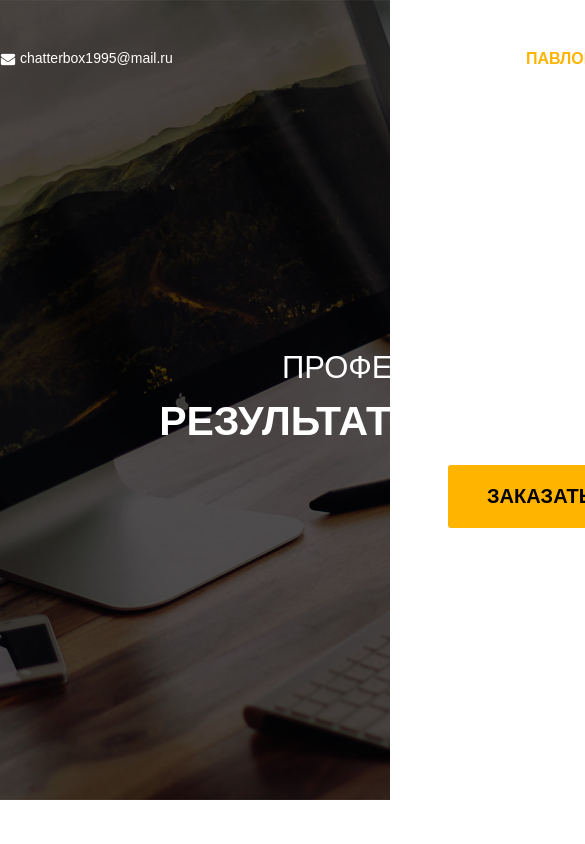
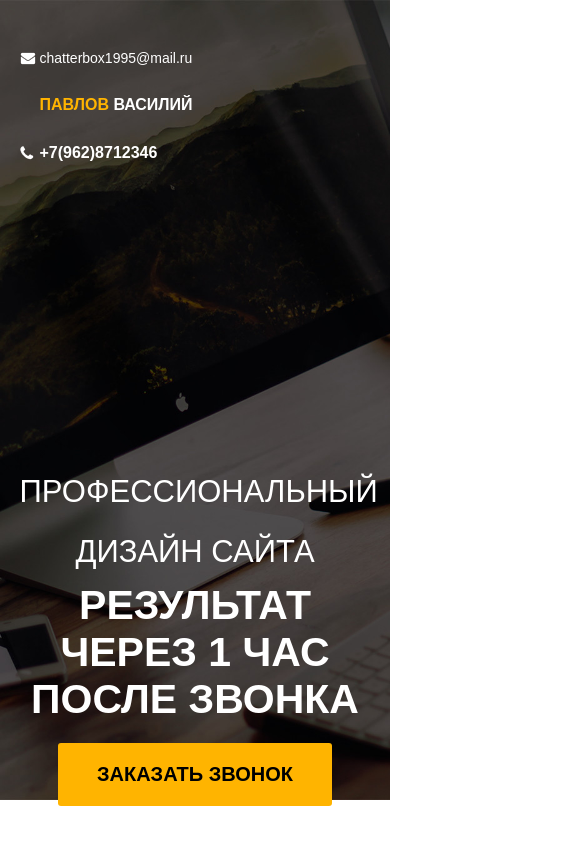
Before and after one commit to chatterbox777/aboutme, a plain HTML site: page index.html in a window 390 px wide. Shown: the top 844 px of the page, 585 px wide, since content can reach past the window. Drawn offline with nearby package versions, Linux system fonts and the light colour scheme.

Commit message:
added @media

```diff
--- /dev/null
+++ b/css/responsive.css
@@ -0,0 +1,43 @@
+@media screen and (max-width:768px) {
+    header {
+        flex-wrap: wrap;
+    }
+    .container {
+        width: 100%;
+        margin: 0px;
+    }
+    .mail {
+    width: 90%;
+    margin-bottom: 30px;
+    padding: 0px 0px 0px 20px
+    }
+    .logo {
+    width: 90%;
+    margin-bottom: 30px;
+    padding: 0px 0px 0px 20px
+    }
+    .phone {
+    width: 90%;
+    margin-bottom: 30px;
+    padding: 0px 0px 0px 20px
+    }
+    .about-text {
+        margin: 0px;
+        width: 90%;
+        text-align: left;
+    }
+    #about .container {
+        width: 90%;
+    }
+    #first .container {
+        width: 90%;
+    }
+footer .container {
+    width: 90%;
+    flex-wrap: wrap;
+  text-align: center;
+}
+.credits {
+    padding: 0px;
+}
+}
--- a/index.html
+++ b/index.html
@@ -6,6 +6,7 @@
     <meta name="viewport" content="width=device-width, initial-scale=1.0">
     <meta http-equiv="X-UA-Compatible" content="ie=edge">
     <title>Павлов Василий</title>
+    <link rel="stylesheet" href="css/responsive.css">
     <link rel="stylesheet" href="css/style.css">
 </head>
 
```
